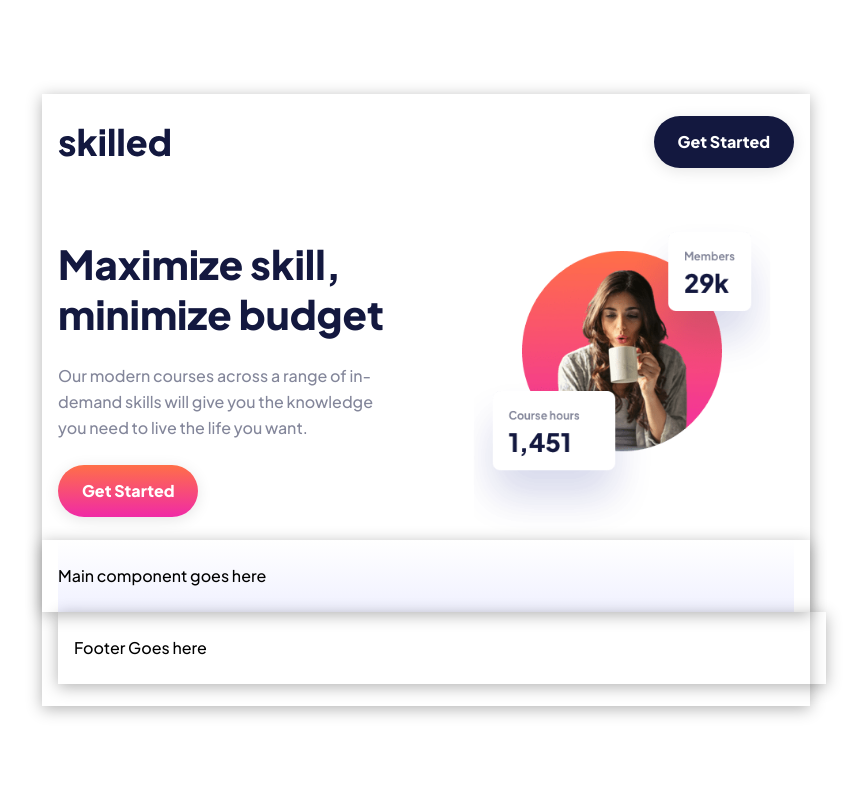
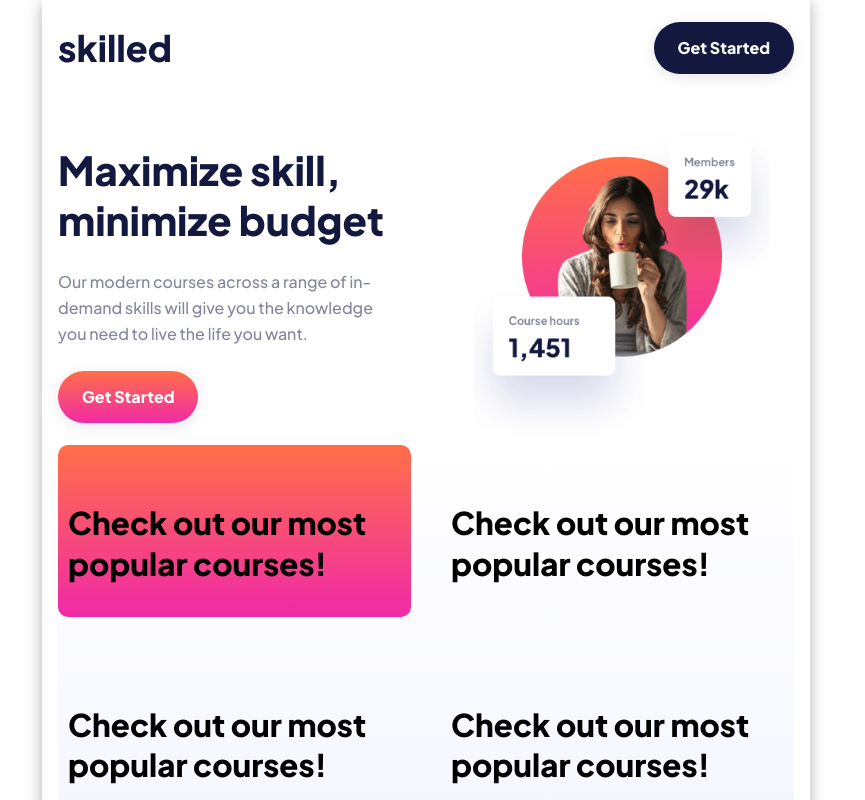
Before and after one commit to Hcmwebs/skilled-e-learning-landing, a React (Create React App) app: page / in a window 1280 px wide. Shown: the top 800 px of the page, without its empty margins (214-1079 px from the left). Built offline with nearby package versions, Linux system fonts and the light colour scheme.

Commit message:
added content to the main

```diff
--- a/index.html
+++ b/index.html
@@ -18,7 +18,7 @@
 
 
 
-  Check out our most popular courses!
+
 
   Animation
   Learn the latest animation techniques to create stunning motion
--- a/src/Components/Main.js
+++ b/src/Components/Main.js
@@ -3,8 +3,20 @@ import React from 'react'
 const Main = () => {
 	return (
 		<main className='main'>
-			<div className='container'>
-				<div>Main component goes here</div>
+			<div className='card card-one'>
+				<h3>Check out our most popular courses!</h3>
+			</div>
+			<div className='card '>
+				<h3>Check out our most popular courses!</h3>
+			</div>
+			<div className='card '>
+				<h3>Check out our most popular courses!</h3>
+			</div>
+			<div className='card'>
+				<h3>Check out our most popular courses!</h3>
+			</div>
+			<div className='card '>
+				<h3>Check out our most popular courses!</h3>
 			</div>
 		</main>
 	)
--- a/src/sass/layout/_main.scss
+++ b/src/sass/layout/_main.scss
@@ -5,5 +5,18 @@
 	width: 100%;
 	@include grid(center);
 	grid-template-columns: repeat(auto-fit, minmax(min(100%, 350px), 1fr));
+	grid-auto-row: 243px;
 	gap: $gap * 3;
+
+	.card {
+		width: 100%;
+		min-height: 100%;
+		@include grid(center);
+		border-radius: $border-radius;
+		padding: $padding;
+
+		&-one {
+			background: $gradient-2;
+		}
+	}
 }
```
